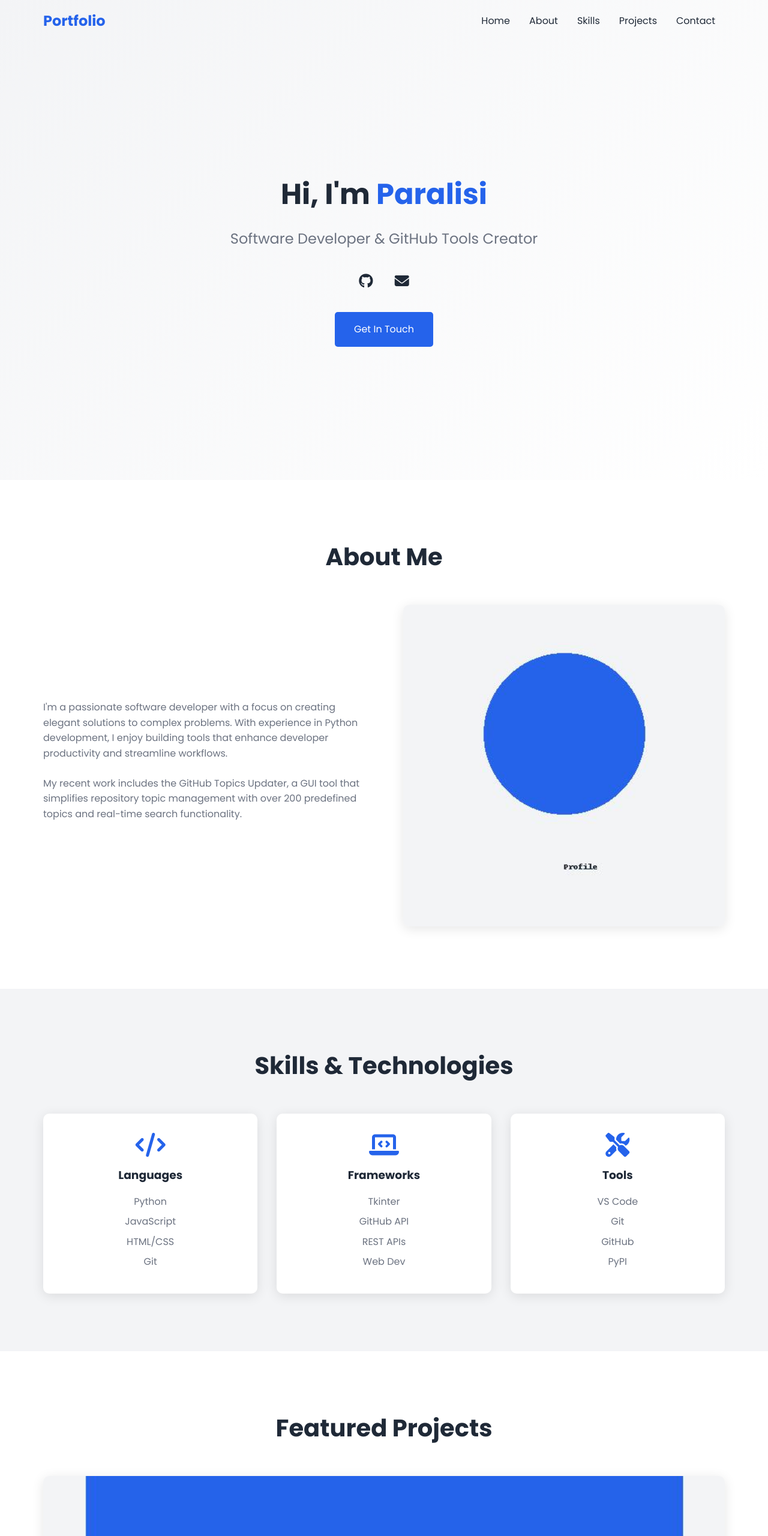
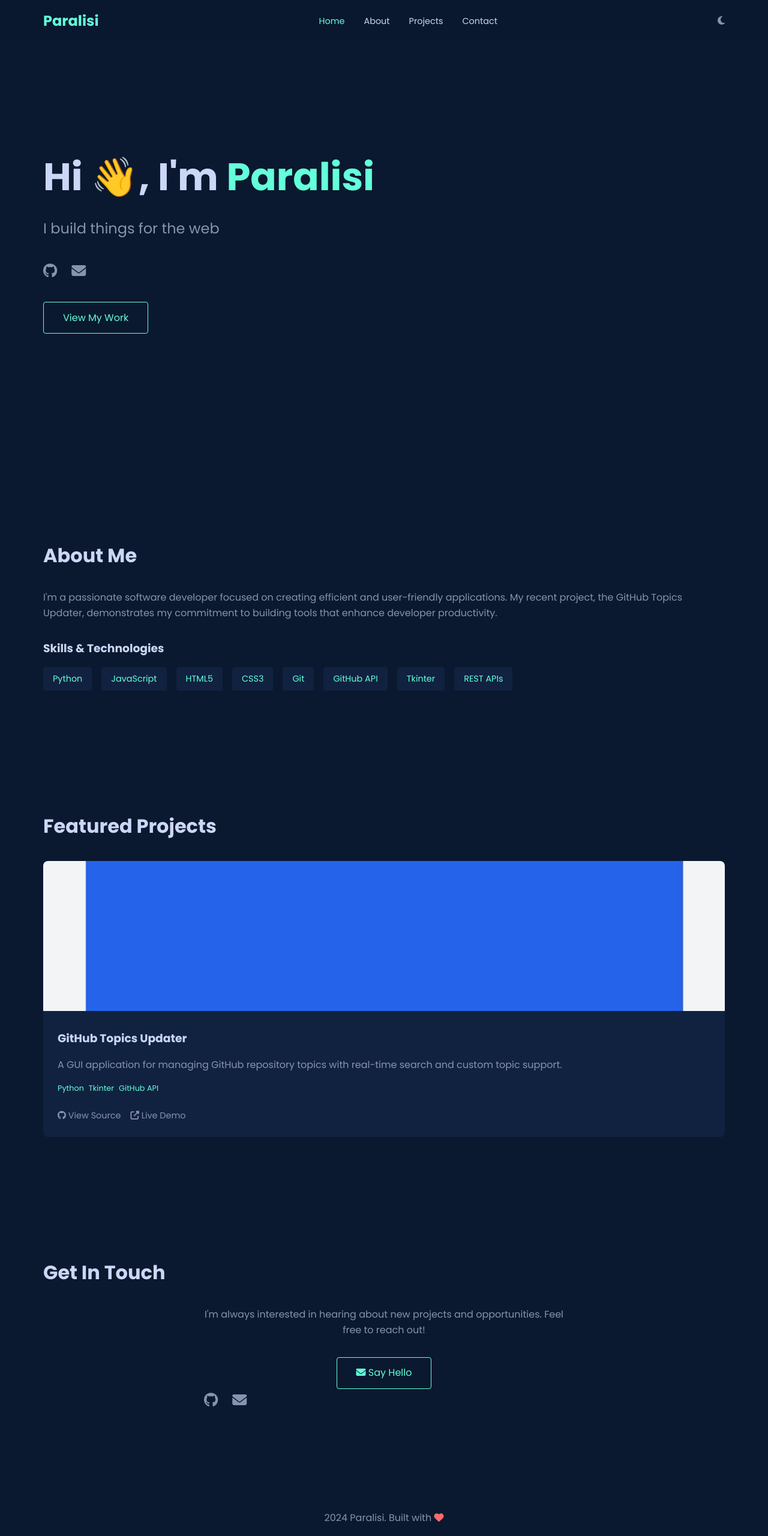
Before and after one commit to paralisieth/paralisi.github.io, a website: page index.html in a window 1280 px wide. Shown: the top 2560 px of the page at 60% size. Drawn offline with Linux system fonts and the light colour scheme.

Commit message:
Update portfolio with modern dark theme and animations

```diff
--- a/css/style.css
+++ b/css/style.css
@@ -1,82 +1,72 @@
-/* Reset and Base Styles */
+:root {
+    --bg-primary: #0a192f;
+    --bg-secondary: #112240;
+    --text-primary: #ccd6f6;
+    --text-secondary: #8892b0;
+    --accent: #64ffda;
+    --nav-height: 70px;
+}
+
 * {
     margin: 0;
     padding: 0;
     box-sizing: border-box;
 }
 
-:root {
-    --primary-color: #2563eb;
-    --secondary-color: #1e40af;
-    --text-color: #1f2937;
-    --light-text: #6b7280;
-    --background: #ffffff;
-    --light-background: #f3f4f6;
-    --transition: all 0.3s ease;
+body {
+    font-family: 'Poppins', sans-serif;
+    background-color: var(--bg-primary);
+    color: var(--text-primary);
+    line-height: 1.6;
 }
 
-html {
-    scroll-behavior: smooth;
+/* Header & Navigation */
+header {
+    position: fixed;
+    top: 0;
+    width: 100%;
+    background-color: rgba(10, 25, 47, 0.85);
+    backdrop-filter: blur(10px);
+    z-index: 1000;
 }
 
-body {
-    font-family: 'Poppins', sans-serif;
-    line-height: 1.6;
-    color: var(--text-color);
-}
-
-.container {
+nav {
     max-width: 1200px;
     margin: 0 auto;
     padding: 0 2rem;
-}
-
-/* Navigation */
-.navbar {
-    position: fixed;
-    width: 100%;
-    top: 0;
-    background: var(--background);
-    box-shadow: 0 2px 10px rgba(0, 0, 0, 0.1);
-    z-index: 1000;
-}
-
-.nav-content {
+    height: var(--nav-height);
     display: flex;
     justify-content: space-between;
     align-items: center;
-    padding: 1rem 2rem;
-    max-width: 1200px;
-    margin: 0 auto;
 }
 
-.logo a {
+.logo {
     font-size: 1.5rem;
     font-weight: 700;
-    color: var(--primary-color);
-    text-decoration: none;
+    color: var(--accent);
 }
 
 .nav-links {
     display: flex;
+    gap: 2rem;
     list-style: none;
 }
 
-.nav-links li a {
-    color: var(--text-color);
+.nav-links a {
+    color: var(--text-primary);
     text-decoration: none;
-    padding: 0.5rem 1rem;
-    transition: var(--transition);
+    font-size: 0.9rem;
+    transition: color 0.3s;
 }
 
-.nav-links li a:hover {
-    color: var(--primary-color);
+.nav-links a:hover,
+.nav-links a.active {
+    color: var(--accent);
 }
 
-.menu-btn {
-    display: none;
+.theme-toggle {
     cursor: pointer;
-    font-size: 1.5rem;
+    color: var(--text-secondary);
 }
 
 /* Hero Section */
@@ -84,161 +74,115 @@ body {
     height: 100vh;
     display: flex;
     align-items: center;
-    justify-content: center;
-    text-align: center;
-    background: linear-gradient(135deg, #f3f4f6 0%, #ffffff 100%);
-    padding-top: 4rem;
+    padding: 0 2rem;
+    max-width: 1200px;
+    margin: 0 auto;
 }
 
-.hero-content h1 {
-    font-size: 3rem;
+.hero-content {
+    max-width: 800px;
+}
+
+.hero h1 {
+    font-size: 4rem;
     margin-bottom: 1rem;
 }
 
 .highlight {
-    color: var(--primary-color);
+    color: var(--accent);
 }
 
-.lead {
+.typing-text {
     font-size: 1.5rem;
-    color: var(--light-text);
+    color: var(--text-secondary);
     margin-bottom: 2rem;
 }
 
 .social-links {
+    display: flex;
+    gap: 1.5rem;
     margin-bottom: 2rem;
 }
 
 .social-links a {
-    color: var(--text-color);
+    color: var(--text-secondary);
     font-size: 1.5rem;
-    margin: 0 1rem;
-    transition: var(--transition);
+    transition: color 0.3s;
 }
 
 .social-links a:hover {
-    color: var(--primary-color);
+    color: var(--accent);
 }
 
-.cta-btn {
+.cta-button {
     display: inline-block;
-    padding: 1rem 2rem;
-    background: var(--primary-color);
-    color: white;
+    padding: 0.8rem 2rem;
+    border: 1px solid var(--accent);
+    color: var(--accent);
     text-decoration: none;
-    border-radius: 5px;
-    transition: var(--transition);
+    border-radius: 4px;
+    transition: all 0.3s;
 }
 
-.cta-btn:hover {
-    background: var(--secondary-color);
-    transform: translateY(-2px);
+.cta-button:hover {
+    background-color: rgba(100, 255, 218, 0.1);
 }
 
 /* About Section */
-.about {
-    padding: 6rem 0;
-    background: var(--background);
+.about,
+.projects,
+.contact {
+    padding: 100px 2rem;
+    max-width: 1200px;
+    margin: 0 auto;
 }
 
-.about h2 {
-    text-align: center;
-    margin-bottom: 3rem;
-    font-size: 2.5rem;
+h2 {
+    font-size: 2rem;
+    margin-bottom: 2rem;
+    color: var(--text-primary);
 }
 
 .about-content {
     display: grid;
-    grid-template-columns: 1fr 1fr;
-    gap: 4rem;
-    align-items: center;
+    gap: 2rem;
 }
 
 .about-text p {
-    margin-bottom: 1.5rem;
-    color: var(--light-text);
+    color: var(--text-secondary);
+    margin-bottom: 2rem;
 }
 
-.about-image img {
-    width: 100%;
-    border-radius: 10px;
-    box-shadow: 0 4px 20px rgba(0, 0, 0, 0.1);
+.skills {
+    margin-top: 2rem;
 }
 
-/* Skills Section */
-.skills {
-    padding: 6rem 0;
-    background: var(--light-background);
+.skill-tags {
+    display: flex;
+    flex-wrap: wrap;
+    gap: 1rem;
+    margin-top: 1rem;
 }
 
-.skills h2 {
-    text-align: center;
-    margin-bottom: 3rem;
-    font-size: 2.5rem;
-}
-
-.skills-grid {
-    display: grid;
-    grid-template-columns: repeat(auto-fit, minmax(250px, 1fr));
-    gap: 2rem;
-}
-
-.skill-card {
-    background: var(--background);
-    padding: 2rem;
-    border-radius: 10px;
-    box-shadow: 0 4px 20px rgba(0, 0, 0, 0.1);
-    text-align: center;
-    transition: var(--transition);
-}
-
-.skill-card:hover {
-    transform: translateY(-5px);
-}
-
-.skill-card i {
-    font-size: 2.5rem;
-    color: var(--primary-color);
-    margin-bottom: 1rem;
-}
-
-.skill-card h3 {
-    margin-bottom: 1rem;
-}
-
-.skill-card ul {
-    list-style: none;
-}
-
-.skill-card li {
-    margin: 0.5rem 0;
-    color: var(--light-text);
+.skill-tags span {
+    background-color: var(--bg-secondary);
+    color: var(--accent);
+    padding: 0.5rem 1rem;
+    border-radius: 4px;
+    font-size: 0.9rem;
 }
 
 /* Projects Section */
-.projects {
-    padding: 6rem 0;
-    background: var(--background);
-}
-
-.projects h2 {
-    text-align: center;
-    margin-bottom: 3rem;
-    font-size: 2.5rem;
-}
-
-.projects-grid {
+.project-grid {
     display: grid;
-    grid-template-columns: repeat(auto-fit, minmax(300px, 1fr));
     gap: 2rem;
 }
 
 .project-card {
-    background: var(--background);
-    border-radius: 10px;
+    background-color: var(--bg-secondary);
+    border-radius: 8px;
     overflow: hidden;
-    box-shadow: 0 4px 20px rgba(0, 0, 0, 0.1);
-    transition: var(--transition);
+    transition: transform 0.3s;
 }
 
 .project-card:hover {
@@ -247,128 +191,105 @@ body {
 
 .project-card img {
     width: 100%;
-    height: 200px;
+    height: 250px;
     object-fit: cover;
 }
 
-.project-card h3 {
-    padding: 1.5rem 1.5rem 0.5rem;
+.project-content {
+    padding: 1.5rem;
 }
 
-.project-card p {
-    padding: 0 1.5rem 1.5rem;
-    color: var(--light-text);
+.project-content h3 {
+    color: var(--text-primary);
+    margin-bottom: 1rem;
+}
+
+.project-content p {
+    color: var(--text-secondary);
+    margin-bottom: 1rem;
+}
+
+.project-tags {
+    display: flex;
+    gap: 0.5rem;
+    margin-bottom: 1.5rem;
+    flex-wrap: wrap;
+}
+
+.project-tags span {
+    font-size: 0.8rem;
+    color: var(--accent);
 }
 
 .project-links {
-    padding: 0 1.5rem 1.5rem;
     display: flex;
     gap: 1rem;
 }
 
 .project-links a {
-    color: var(--primary-color);
+    color: var(--text-secondary);
     text-decoration: none;
-    transition: var(--transition);
+    font-size: 0.9rem;
+    transition: color 0.3s;
 }
 
 .project-links a:hover {
-    color: var(--secondary-color);
+    color: var(--accent);
 }
 
 /* Contact Section */
-.contact {
-    padding: 6rem 0;
-    background: var(--light-background);
-}
-
-.contact h2 {
+.contact-content {
     text-align: center;
-    margin-bottom: 3rem;
-    font-size: 2.5rem;
-}
-
-.contact-content {
-    max-width: 800px;
+    max-width: 600px;
     margin: 0 auto;
 }
 
-.contact-info {
-    display: grid;
-    grid-template-columns: repeat(auto-fit, minmax(250px, 1fr));
-    gap: 2rem;
-}
-
-.contact-item {
-    text-align: center;
-    padding: 2rem;
-    background: var(--background);
-    border-radius: 10px;
-    box-shadow: 0 4px 20px rgba(0, 0, 0, 0.1);
-    transition: var(--transition);
-}
-
-.contact-item:hover {
-    transform: translateY(-5px);
-}
-
-.contact-item i {
-    font-size: 2rem;
-    color: var(--primary-color);
-    margin-bottom: 1rem;
-}
-
-.contact-item h3 {
-    margin-bottom: 0.5rem;
-}
-
-.contact-item a {
-    color: var(--light-text);
-    text-decoration: none;
-    transition: var(--transition);
-}
-
-.contact-item a:hover {
-    color: var(--primary-color);
+.contact-content p {
+    color: var(--text-secondary);
+    margin-bottom: 2rem;
 }
 
 /* Footer */
-.footer {
-    background: var(--text-color);
-    color: var(--background);
+footer {
     text-align: center;
-    padding: 2rem 0;
+    padding: 2rem;
+    color: var(--text-secondary);
+}
+
+footer i {
+    color: #ff6b6b;
 }
 
 /* Responsive Design */
 @media (max-width: 768px) {
+    .hero h1 {
+        font-size: 3rem;
+    }
+
+    .typing-text {
+        font-size: 1.2rem;
+    }
+
     .nav-links {
         display: none;
     }
+}
 
-    .menu-btn {
-        display: block;
+/* Animations */
+@keyframes fadeIn {
+    from {
+        opacity: 0;
+        transform: translateY(20px);
     }
-
-    .hero-content h1 {
-        font-size: 2.5rem;
-    }
-
-    .about-content {
-        grid-template-columns: 1fr;
-    }
-
-    .about-image {
-        order: -1;
+    to {
+        opacity: 1;
+        transform: translateY(0);
     }
 }
 
-@media (max-width: 480px) {
-    .hero-content h1 {
-        font-size: 2rem;
-    }
-
-    .lead {
-        font-size: 1.2rem;
-    }
+.hero-content,
+.about-content,
+.project-card,
+.contact-content {
+    animation: fadeIn 1s ease-out;
 }
--- a/index.html
+++ b/index.html
@@ -3,144 +3,105 @@
 <head>
     <meta charset="UTF-8">
     <meta name="viewport" content="width=device-width, initial-scale=1.0">
-    <title>Paralisi - Software Developer Portfolio</title>
+    <title>Paralisi | Software Developer</title>
     <link rel="stylesheet" href="css/style.css">
-    <link rel="stylesheet" href="https://cdnjs.cloudflare.com/ajax/libs/font-awesome/6.4.2/css/all.min.css">
+    <link rel="stylesheet" href="https://cdnjs.cloudflare.com/ajax/libs/font-awesome/6.4.0/css/all.min.css">
     <link href="https://fonts.googleapis.com/css2?family=Poppins:wght@300;400;500;600;700&display=swap" rel="stylesheet">
 </head>
 <body>
-    <!-- Navigation -->
-    <nav class="navbar">
-        <div class="nav-content">
-            <div class="logo">
-                <a href="#home">Portfolio</a>
-            </div>
+    <header>
+        <nav>
+            <div class="logo">Paralisi</div>
             <ul class="nav-links">
-                <li><a href="#home">Home</a></li>
+                <li><a href="#home" class="active">Home</a></li>
                 <li><a href="#about">About</a></li>
-                <li><a href="#skills">Skills</a></li>
                 <li><a href="#projects">Projects</a></li>
                 <li><a href="#contact">Contact</a></li>
             </ul>
-            <div class="menu-btn">
-                <i class="fas fa-bars"></i>
-            </div>
+            <div class="theme-toggle">
+                <i class="fas fa-moon"></i>
             </div>
         </nav>
+    </header>
 
-    <!-- Hero Section -->
+    <main>
         <section id="home" class="hero">
             <div class="hero-content">
-            <h1>Hi, I'm <span class="highlight">Paralisi</span></h1>
-            <p class="lead">Software Developer & GitHub Tools Creator</p>
+                <h1>Hi 👋, I'm <span class="highlight">Paralisi</span></h1>
+                <p class="typing-text">I build things for the web</p>
                 <div class="social-links">
                     <a href="https://github.com/paralisieth" target="_blank"><i class="fab fa-github"></i></a>
                     <a href="mailto:paralisi.dev@gmail.com"><i class="fas fa-envelope"></i></a>
                 </div>
-            <a href="#contact" class="cta-btn">Get In Touch</a>
+                <a href="#projects" class="cta-button">View My Work</a>
             </div>
         </section>
 
-    <!-- About Section -->
         <section id="about" class="about">
-        <div class="container">
             <h2>About Me</h2>
             <div class="about-content">
                 <div class="about-text">
-                    <p>I'm a passionate software developer with a focus on creating elegant solutions to complex problems. With experience in Python development, I enjoy building tools that enhance developer productivity and streamline workflows.</p>
-                    <p>My recent work includes the GitHub Topics Updater, a GUI tool that simplifies repository topic management with over 200 predefined topics and real-time search functionality.</p>
-                </div>
-                <div class="about-image">
-                    <img src="img/profile.jpg" alt="Paralisi">
-                </div>
-            </div>
-        </div>
-    </section>
-
-    <!-- Skills Section -->
-    <section id="skills" class="skills">
-        <div class="container">
-            <h2>Skills & Technologies</h2>
-            <div class="skills-grid">
-                <div class="skill-card">
-                    <i class="fas fa-code"></i>
-                    <h3>Languages</h3>
-                    <ul>
-                        <li>Python</li>
-                        <li>JavaScript</li>
-                        <li>HTML/CSS</li>
-                        <li>Git</li>
-                    </ul>
-                </div>
-                <div class="skill-card">
-                    <i class="fas fa-laptop-code"></i>
-                    <h3>Frameworks</h3>
-                    <ul>
-                        <li>Tkinter</li>
-                        <li>GitHub API</li>
-                        <li>REST APIs</li>
-                        <li>Web Dev</li>
-                    </ul>
-                </div>
-                <div class="skill-card">
-                    <i class="fas fa-tools"></i>
-                    <h3>Tools</h3>
-                    <ul>
-                        <li>VS Code</li>
-                        <li>Git</li>
-                        <li>GitHub</li>
-                        <li>PyPI</li>
-                    </ul>
-                </div>
-            </div>
-        </div>
-    </section>
-
-    <!-- Projects Section -->
-    <section id="projects" class="projects">
-        <div class="container">
-            <h2>Featured Projects</h2>
-            <div class="projects-grid">
-                <div class="project-card">
-                    <img src="img/project1.jpg" alt="GitHub Topics Updater">
-                    <h3>GitHub Topics Updater</h3>
-                    <p>A powerful GUI tool for managing GitHub repository topics. Features include 200+ predefined topics, real-time search, custom topic addition, and secure GitHub token-based authentication.</p>
-                    <div class="project-links">
-                        <a href="https://github.com/paralisieth/topic-updater" target="_blank">Code <i class="fab fa-github"></i></a>
-                        <a href="https://github.com/paralisieth/topic-updater/releases" target="_blank">Download <i class="fas fa-download"></i></a>
-                    </div>
-                </div>
-                <!-- Add more project cards as needed -->
-            </div>
-        </div>
-    </section>
-
-    <!-- Contact Section -->
-    <section id="contact" class="contact">
-        <div class="container">
-            <h2>Get In Touch</h2>
-            <div class="contact-content">
-                <div class="contact-info">
-                    <div class="contact-item">
-                        <i class="fas fa-envelope"></i>
-                        <h3>Email</h3>
-                        <p><a href="mailto:paralisi.dev@gmail.com">paralisi.dev@gmail.com</a></p>
-                    </div>
-                    <div class="contact-item">
-                        <i class="fab fa-github"></i>
-                        <h3>GitHub</h3>
-                        <p><a href="https://github.com/paralisieth" target="_blank">github.com/paralisieth</a></p>
+                    <p>I'm a passionate software developer focused on creating efficient and user-friendly applications. My recent project, the GitHub Topics Updater, demonstrates my commitment to building tools that enhance developer productivity.</p>
+                    <div class="skills">
+                        <h3>Skills & Technologies</h3>
+                        <div class="skill-tags">
+                            <span>Python</span>
+                            <span>JavaScript</span>
+                            <span>HTML5</span>
+                            <span>CSS3</span>
+                            <span>Git</span>
+                            <span>GitHub API</span>
+                            <span>Tkinter</span>
+                            <span>REST APIs</span>
                         </div>
                     </div>
                 </div>
             </div>
         </section>
 
-    <!-- Footer -->
-    <footer class="footer">
-        <div class="container">
-            <p>&copy; 2024 Paralisi. All rights reserved.</p>
+        <section id="projects" class="projects">
+            <h2>Featured Projects</h2>
+            <div class="project-grid">
+                <div class="project-card">
+                    <img src="img/project1.jpg" alt="GitHub Topics Updater">
+                    <div class="project-content">
+                        <h3>GitHub Topics Updater</h3>
+                        <p>A GUI application for managing GitHub repository topics with real-time search and custom topic support.</p>
+                        <div class="project-tags">
+                            <span>Python</span>
+                            <span>Tkinter</span>
+                            <span>GitHub API</span>
                         </div>
+                        <div class="project-links">
+                            <a href="https://github.com/paralisieth/topic-updater" target="_blank" class="github-link">
+                                <i class="fab fa-github"></i> View Source
+                            </a>
+                            <a href="https://github.com/paralisieth/topic-updater#readme" target="_blank" class="demo-link">
+                                <i class="fas fa-external-link-alt"></i> Live Demo
+                            </a>
+                        </div>
+                    </div>
+                </div>
+            </div>
+        </section>
+
+        <section id="contact" class="contact">
+            <h2>Get In Touch</h2>
+            <div class="contact-content">
+                <p>I'm always interested in hearing about new projects and opportunities. Feel free to reach out!</p>
+                <a href="mailto:paralisi.dev@gmail.com" class="cta-button">
+                    <i class="fas fa-envelope"></i> Say Hello
+                </a>
+                <div class="social-links">
+                    <a href="https://github.com/paralisieth" target="_blank"><i class="fab fa-github"></i></a>
+                    <a href="mailto:paralisi.dev@gmail.com"><i class="fas fa-envelope"></i></a>
+                </div>
+            </div>
+        </section>
+    </main>
+
+    <footer>
+        <p> 2024 Paralisi. Built with <i class="fas fa-heart"></i></p>
     </footer>
 
     <script src="js/main.js"></script>
```
Also changed, not shown: js/main.js (+94 -7 lines). Lines whose indentation alone changed are shown as unchanged.
